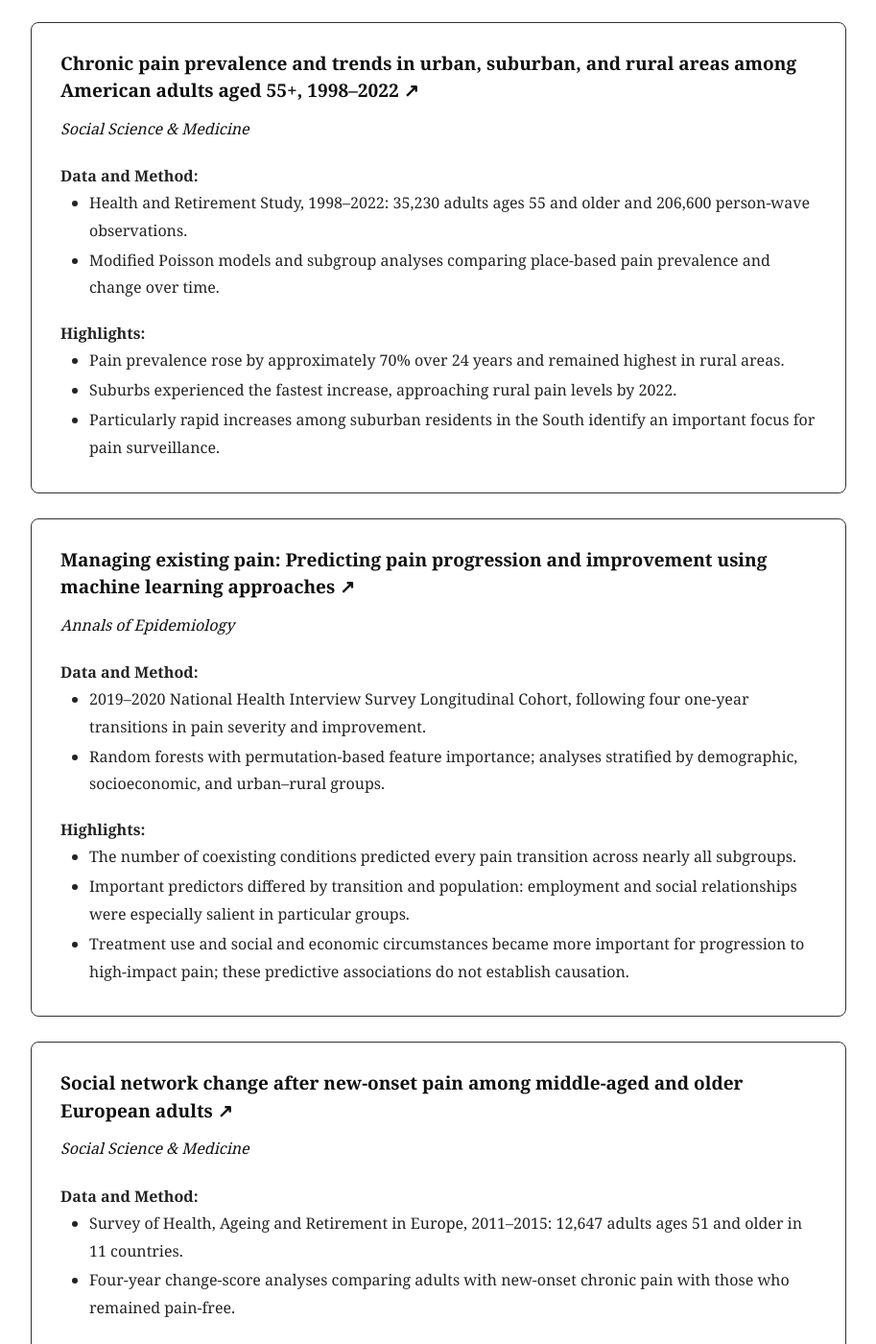
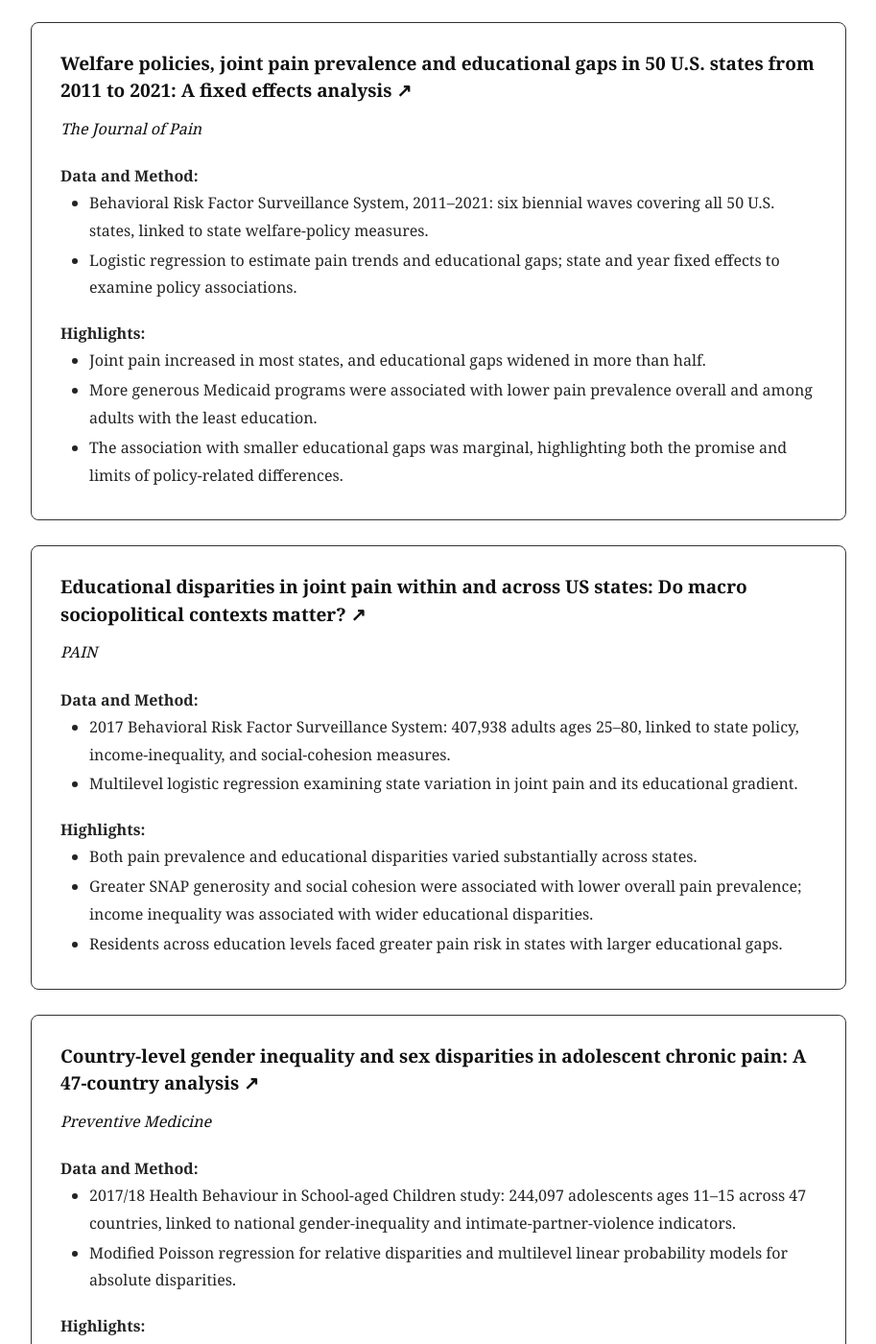
Before and after one commit to RuiZoeHuang/ruizoehuang.github.io, a Jekyll site: the page built from _pages/research-pain-and-disparities.html, in a window 1280 px wide and 1400 px high, scrolled down 348 px. Shown: the whole window at 96% size, without its empty margins (183-1096 px from the left). Built offline with Jekyll 4.4.1, drawn with Linux system fonts in a browser that asks for light colours; cached includes are drawn as plain includes; some of the changed text lies outside the part shown.

Commit message:
Copy three policy and inequality pain research cards to pain theme

```diff
--- a/_pages/research-pain-and-disparities.html
+++ b/_pages/research-pain-and-disparities.html
@@ -8,6 +8,30 @@ author_profile: false
 <p class="research-back"><a href="/research/">← All research themes</a></p>
 <div class="research-article-list">
 <p class="research-theme-intro">Patterns, trajectories, and social consequences of pain, and the evidence on pain inequalities.</p>
+<article class="research-block">
+<h3><a href="https://doi.org/10.1016/j.jpain.2025.105539" target="_blank" rel="noopener noreferrer">Welfare policies, joint pain prevalence and educational gaps in 50 U.S. states from 2011 to 2021: A fixed effects analysis<span aria-hidden="true"> ↗</span></a></h3>
+<p class="research-publication">The Journal of Pain</p>
+<h4>Data and Method:</h4>
+<ul><li>Behavioral Risk Factor Surveillance System, 2011–2021: six biennial waves covering all 50 U.S. states, linked to state welfare-policy measures.</li><li>Logistic regression to estimate pain trends and educational gaps; state and year fixed effects to examine policy associations.</li></ul>
+<h4>Highlights:</h4>
+<ul><li>Joint pain increased in most states, and educational gaps widened in more than half.</li><li>More generous Medicaid programs were associated with lower pain prevalence overall and among adults with the least education.</li><li>The association with smaller educational gaps was marginal, highlighting both the promise and limits of policy-related differences.</li></ul>
+</article>
+<article class="research-block">
+<h3><a href="https://doi.org/10.1097/j.pain.0000000000002945" target="_blank" rel="noopener noreferrer">Educational disparities in joint pain within and across US states: Do macro sociopolitical contexts matter?<span aria-hidden="true"> ↗</span></a></h3>
+<p class="research-publication">PAIN</p>
+<h4>Data and Method:</h4>
+<ul><li>2017 Behavioral Risk Factor Surveillance System: 407,938 adults ages 25–80, linked to state policy, income-inequality, and social-cohesion measures.</li><li>Multilevel logistic regression examining state variation in joint pain and its educational gradient.</li></ul>
+<h4>Highlights:</h4>
+<ul><li>Both pain prevalence and educational disparities varied substantially across states.</li><li>Greater SNAP generosity and social cohesion were associated with lower overall pain prevalence; income inequality was associated with wider educational disparities.</li><li>Residents across education levels faced greater pain risk in states with larger educational gaps.</li></ul>
+</article>
+<article class="research-block">
+<h3><a href="https://doi.org/10.1016/j.ypmed.2026.108495" target="_blank" rel="noopener noreferrer">Country-level gender inequality and sex disparities in adolescent chronic pain: A 47-country analysis<span aria-hidden="true"> ↗</span></a></h3>
+<p class="research-publication">Preventive Medicine</p>
+<h4>Data and Method:</h4>
+<ul><li>2017/18 Health Behaviour in School-aged Children study: 244,097 adolescents ages 11–15 across 47 countries, linked to national gender-inequality and intimate-partner-violence indicators.</li><li>Modified Poisson regression for relative disparities and multilevel linear probability models for absolute disparities.</li></ul>
+<h4>Highlights:</h4>
+<ul><li>About 44% of adolescents reported chronic pain, with higher prevalence among girls.</li><li>Greater national gender inequality was associated with more pain but narrower sex gaps because boys’ pain increased more steeply.</li><li>Higher prevalence of violence against women was associated with wider absolute female–male pain gaps.</li></ul>
+</article>
 <article class="research-block">
 <h3><a href="https://doi.org/10.1016/j.socscimed.2025.118625" target="_blank" rel="noopener noreferrer">Chronic pain prevalence and trends in urban, suburban, and rural areas among American adults aged 55+, 1998–2022<span aria-hidden="true"> ↗</span></a></h3>
 <p class="research-publication">Social Science &amp; Medicine</p>
```
